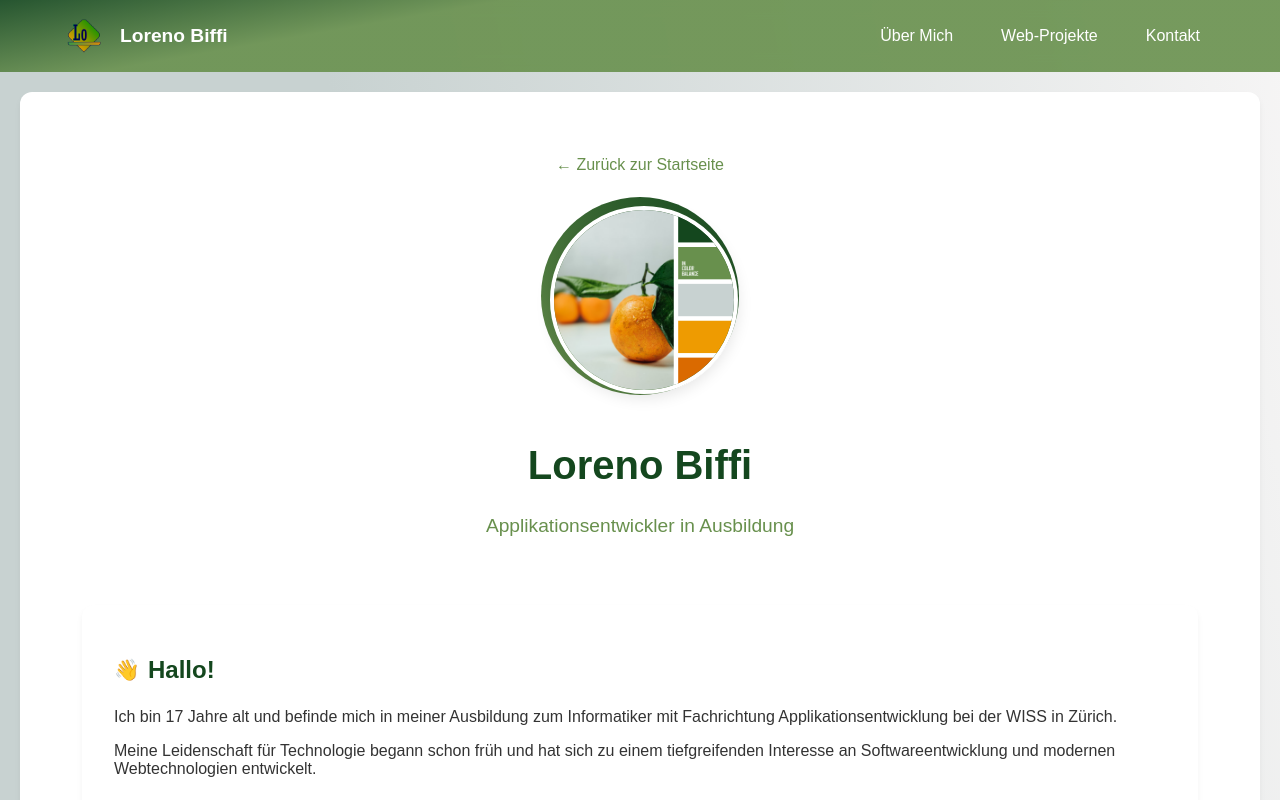
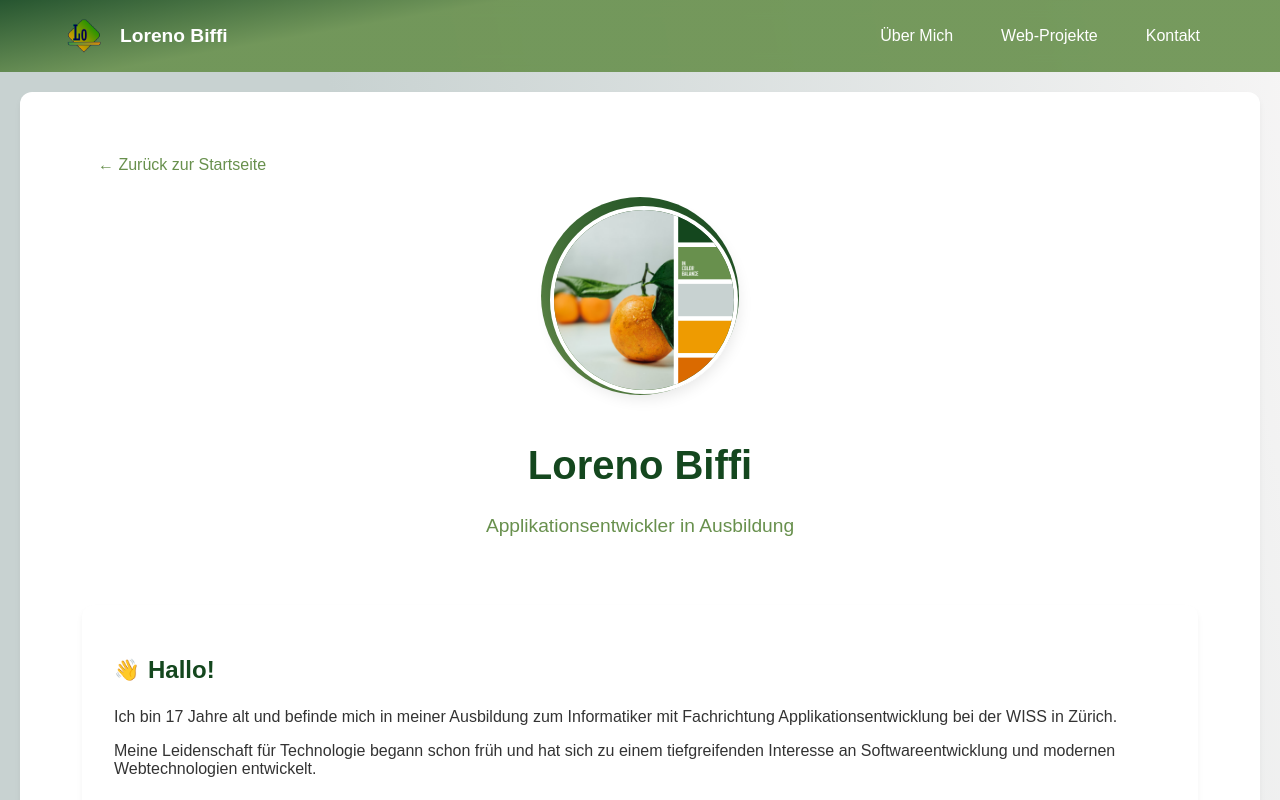
Before and after one commit to LorenoWiss/LorenoBiffiWebseite, a Vue app in the folder Bewerbungswebseite/: page /ueber-mich in a window 1280 px wide. Shown: the top 800 px of the page. Built offline with nearby package versions, Linux system fonts and the light colour scheme.

Commit message:
Aktualisieren von UeberMich.vue

```diff
--- a/Bewerbungswebseite/src/components/UeberMich.vue
+++ b/Bewerbungswebseite/src/components/UeberMich.vue
@@ -102,14 +102,15 @@ export default {
 }
 
 .back-button {
-  display: inline-block;
-  margin: 1.5rem 0;
+  align-self: flex-start;
+  margin-bottom: 1.5rem;
+  margin-top: 1.5rem;
   text-decoration: none;
   color: #68904d;
   font-weight: 500;
   transition: color 0.3s;
   padding: 0.5rem 1rem;
-  white-space: nowrap; /* verhindert Zeilenumbruch */
+  white-space: nowrap;
 }
 
 .back-button:hover {
```
